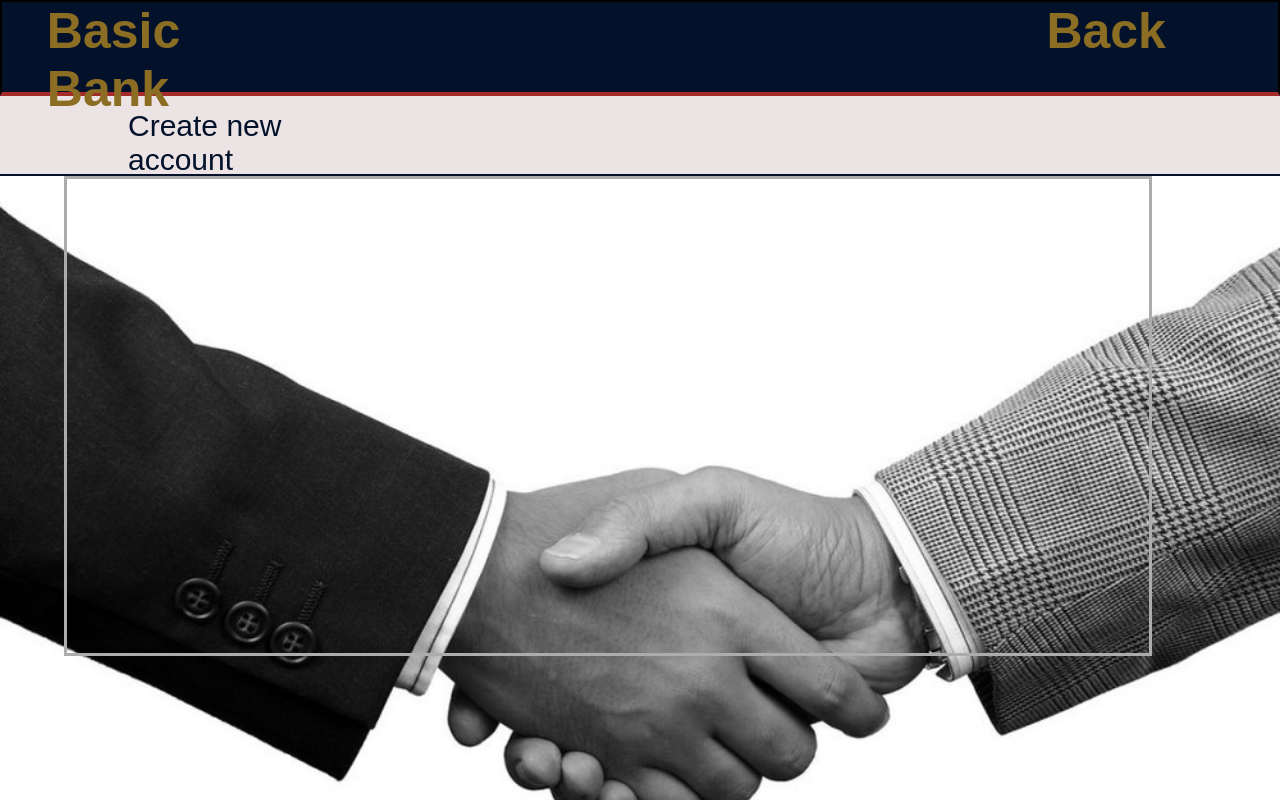
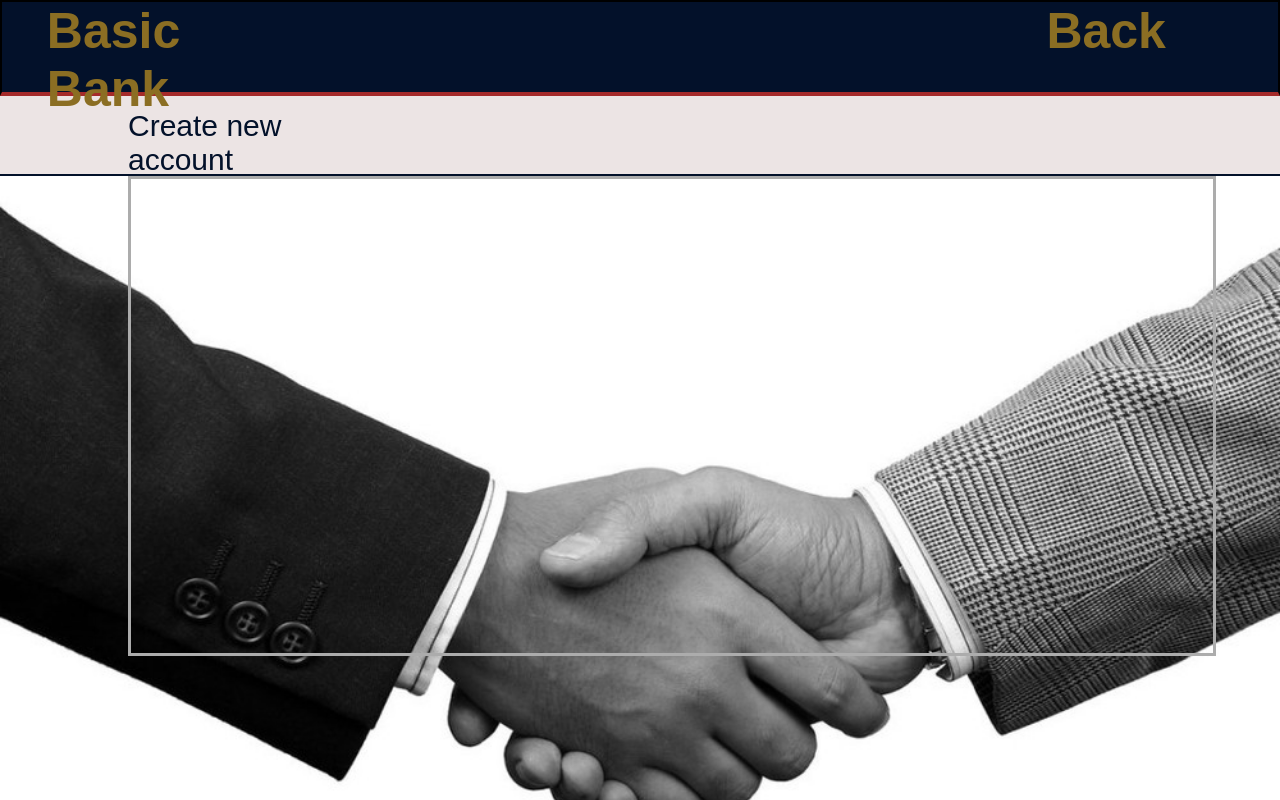
Before and after one commit to cyberstizz/basicbank, a React (Create React App) app: page /create in a window 1280 px wide. Built offline with nearby package versions, Linux system fonts and the light colour scheme.

Commit message:
doubled the margin left

```diff
--- a/src/components/Accounts.css
+++ b/src/components/Accounts.css
@@ -111,5 +111,5 @@
     width: 85vw;
     height: 60vh;
     border: solid 3px orange;
-    margin-left: 5vw;
+    margin-left: 10vw;
 }
```
